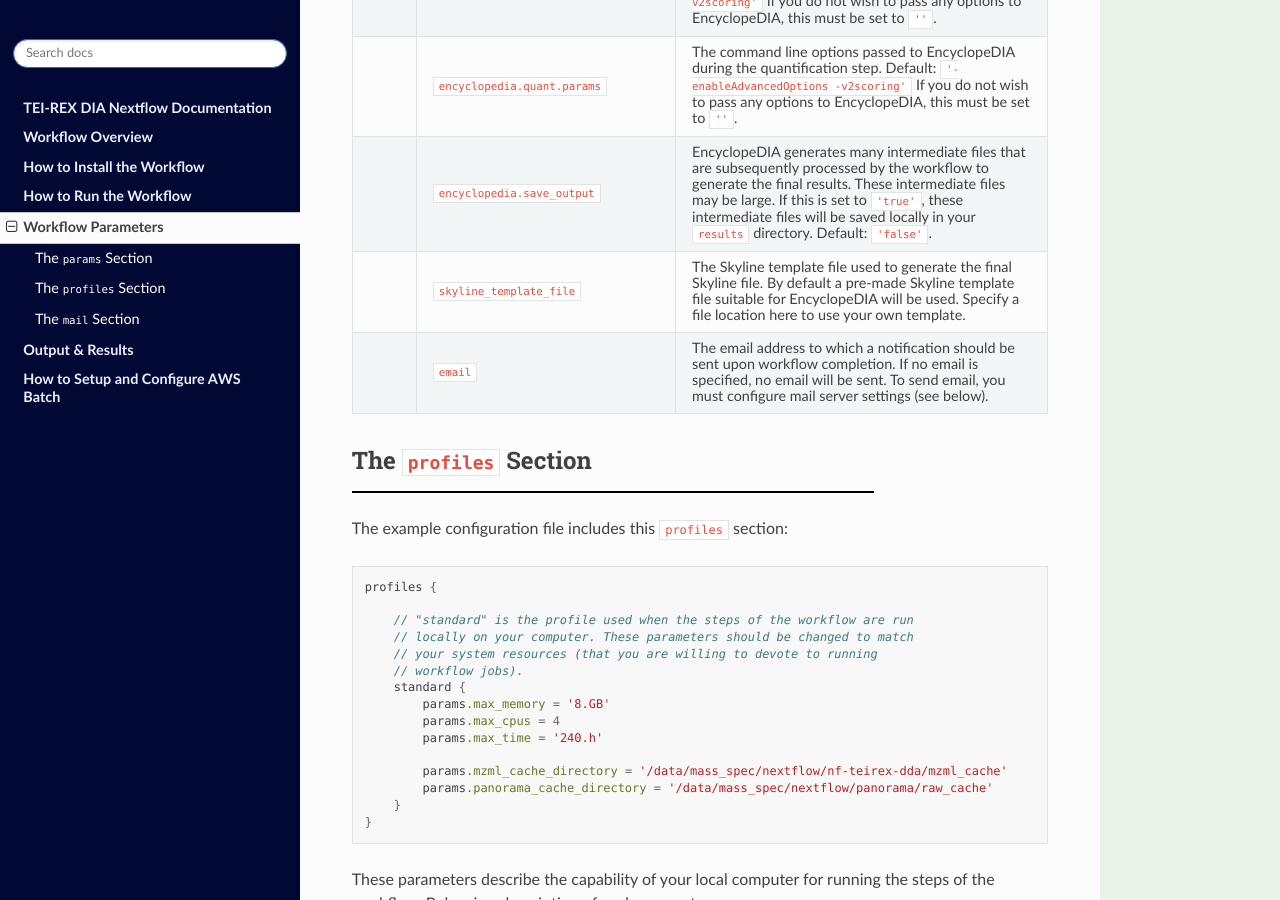
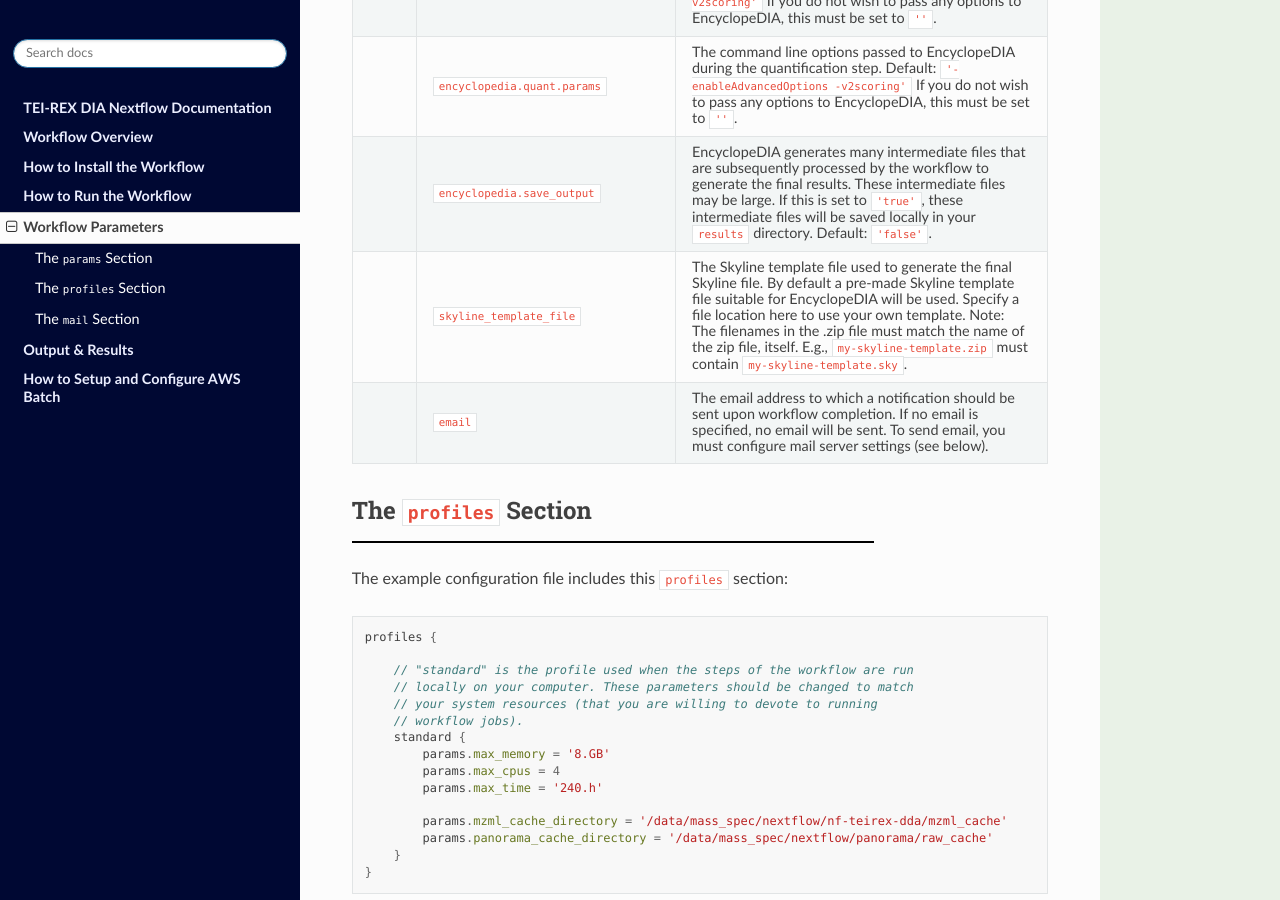
Before and after one commit to mriffle/nf-skyline-dia-ms, a Sphinx documentation site: the page built from docs/source/workflow_parameters.rst, in a window 1280 px wide and 900 px high, scrolled down 2006 px. Built offline with Sphinx 7.4.7 and the Read the Docs theme 2.0.0, drawn with Linux system fonts in a browser that asks for light colours.

Commit message:
docs: expand on requirements for custom Skyline template

```diff
--- a/docs/source/workflow_parameters.rst
+++ b/docs/source/workflow_parameters.rst
@@ -91,7 +91,10 @@ The ``params`` Section
      - EncyclopeDIA generates many intermediate files that are subsequently processed by the workflow to generate the final results. These intermediate files may be large. If this is set to ``'true'``, these intermediate files will be saved locally in your ``results`` directory. Default: ``'false'``.
    * -
      - ``skyline_template_file``
-     - The Skyline template file used to generate the final Skyline file. By default a pre-made Skyline template file suitable for EncyclopeDIA will be used. Specify a file location here to use your own template.
+     - The Skyline template file used to generate the final Skyline file. By default a
+       pre-made Skyline template file suitable for EncyclopeDIA will be used. Specify a file
+       location here to use your own template. Note: The filenames in the .zip file must match
+       the name of the zip file, itself. E.g., ``my-skyline-template.zip`` must contain ``my-skyline-template.sky``.
    * -
      - ``email``
      - The email address to which a notification should be sent upon workflow completion. If no email is specified, no email will be sent. To send email, you must configure mail server settings (see below).
```
